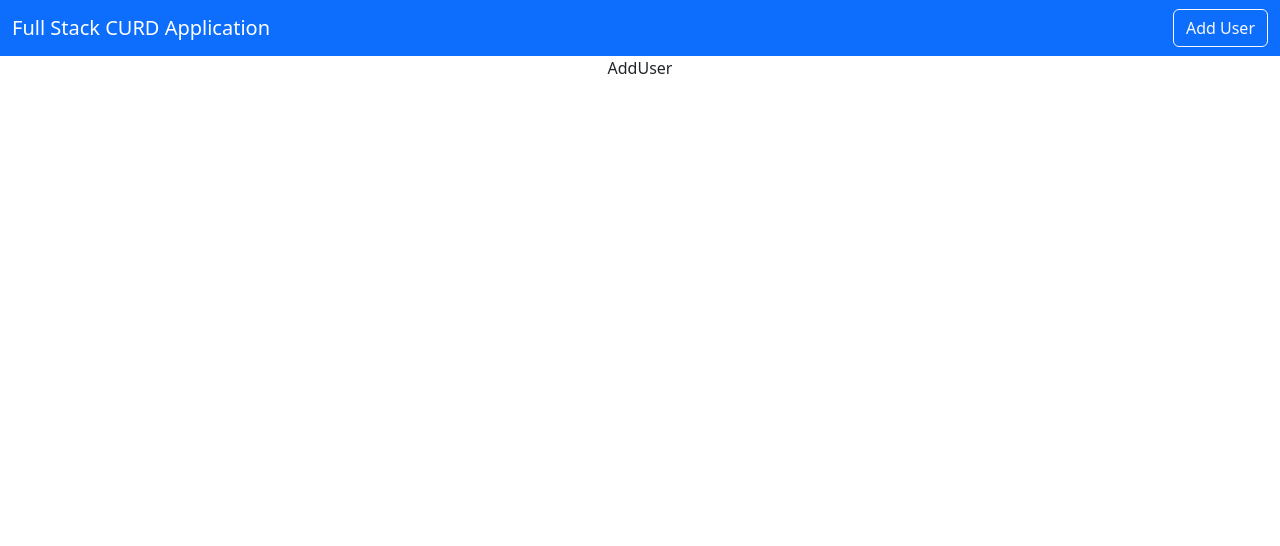
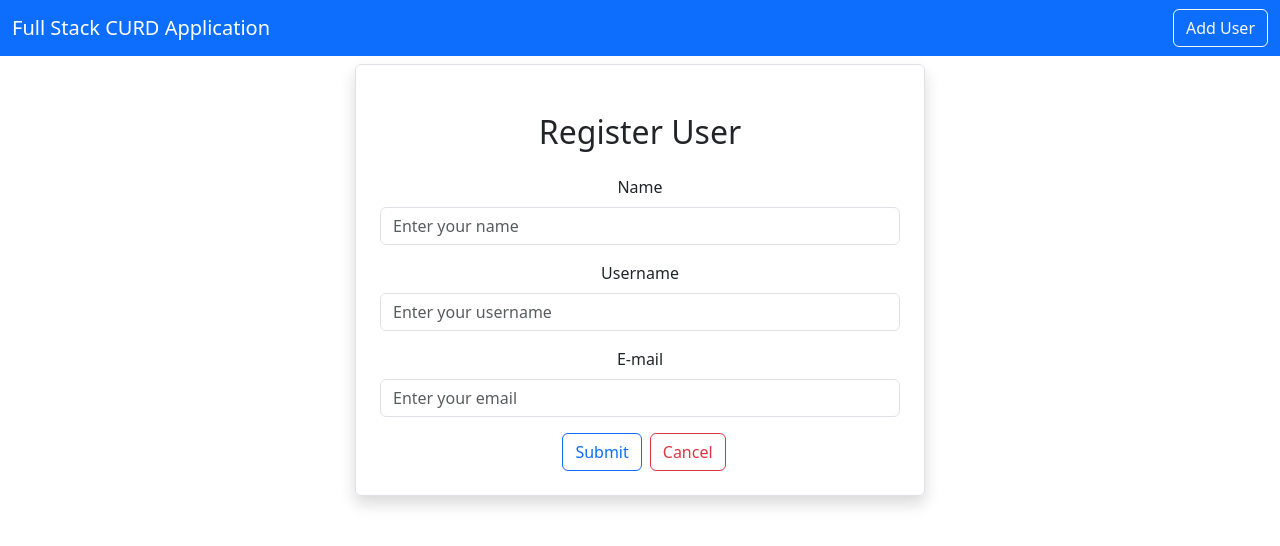
Before and after one commit to Imran-Khan-YRT/fullstack-frontend, a React (Create React App) app: page /adduser in a window 1280 px wide. Shown: the top 546 px of the page. Built offline with nearby package versions, Linux system fonts and the light colour scheme.

Commit message:
add user

```diff
--- a/src/users/AddUser.js
+++ b/src/users/AddUser.js
@@ -1,8 +1,51 @@
-import React from 'react'
+import React, { useState } from 'react'
+import axios from 'axios';
+import { Link, useNavigate } from 'react-router-dom';
 
 const AddUser = () => {
+    let navigate = useNavigate()
+    const [user, setUser] = useState({
+        name: "",
+        username: "",
+        email: ""
+    })
+
+    const { name, username, email } = user;
+
+    const onInputChange = (e) => {
+        setUser({ ...user, [e.target.name]: e.target.value })
+    }
+
+    const onSubmit = async (e) => {
+        e.preventDefault();
+        await axios.post("http://localhost:8080/user", user);
+        navigate("/");
+    }
+
     return (
-        <div>AddUser</div>
+        <div className='container'>
+            <div className='row'>
+                <div className='col-md-6 offset-md-3 border rounded p-4 mt-2 shadow'>
+                    <h2 className='text-center m-4'>Register User</h2>
+                    <form onSubmit={(e) => onSubmit(e)}>
+                        <div className='mb-3'>
+                            <label htmlFor='name' className='form-label'>Name</label>
+                            <input type='text' className='form-control' placeholder='Enter your name' name='name' value={name} onChange={(e) => onInputChange(e)} />
+                        </div>
+                        <div className='mb-3'>
+                            <label htmlFor='username' className='form-label'>Username</label>
+                            <input type='text' className='form-control' placeholder='Enter your username' name='username' value={username} onChange={(e) => onInputChange(e)} />
+                        </div>
+                        <div className='mb-3'>
+                            <label htmlFor='email' className='form-label'>E-mail</label>
+                            <input type='text' className='form-control' placeholder='Enter your email' name='email' value={email} onChange={(e) => onInputChange(e)} />
+                        </div>
+                        <button className='btn btn-outline-primary mx-2' type='submit'>Submit</button>
+                        <Link className='btn btn-outline-danger' to="/">Cancel</Link>
+                    </form>
+                </div>
+            </div>
+        </div>
     )
 }
 
```
